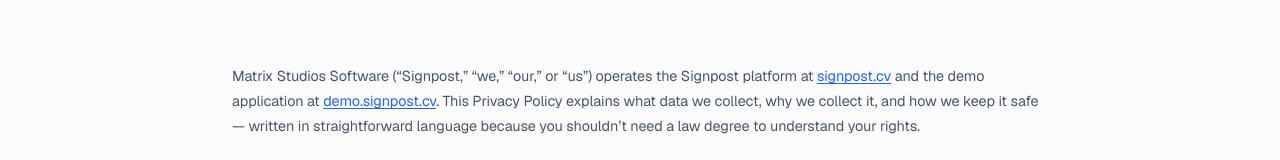
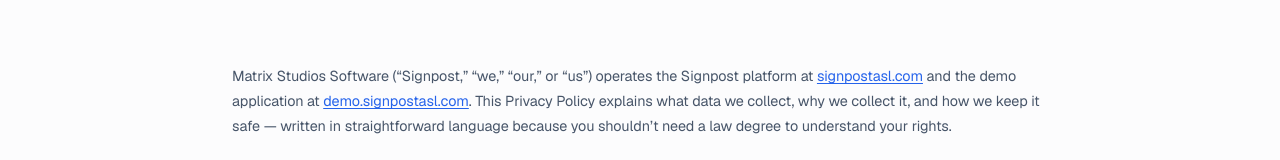
Before and after one commit to SignpostApp/landing, a Next.js app: page /legal/privacy in a window 1280 px wide. Shown: the part 289-449 px from the top of the page. Built offline with nearby package versions, Linux system fonts and the light colour scheme; no server answers.

Commit message:
Move the site to signpostasl.com and redirect signpost.cv

```diff
--- a/next.config.ts
+++ b/next.config.ts
@@ -62,12 +62,12 @@
   },
   async redirects() {
     return [
-      {
+      ...["www.signpostasl.com", "signpost.cv", "www.signpost.cv"].map((host) => ({
         source: "/:path*",
-        has: [{ type: "host", value: "www.signpost.cv" }],
-        destination: "https://signpost.cv/:path*",
+        has: [{ type: "host" as const, value: host }],
+        destination: "https://signpostasl.com/:path*",
         permanent: true,
-      },
+      })),
       {
         source: "/:path((?!ingest/).+)/",
         destination: "/:path",
--- a/src/app/LandingPage.tsx
+++ b/src/app/LandingPage.tsx
@@ -6,6 +6,7 @@
 import WhiteWaitlistModal from "./WhiteWaitlistModal";
 import SiteHeader from "./_components/SiteHeader";
 import SiteFooter from "./_components/SiteFooter";
+import { DEMO_URL } from "./_components/navData";
 import type { Post } from "./blog/posts";
 import { useLandingAnimations } from "./useLandingAnimations";
 
@@ -39,7 +40,7 @@
   {
     n: "01",
     title: "Open the app",
-    body: "Visit demo.signpost.cv in any modern browser. Hand tracking runs locally on your device, so a webcam is all you need to start. Or, you can opt for traditional learning methods using videos.",
+    body: "Visit demo.signpostasl.com in any modern browser. Hand tracking runs locally on your device, so a webcam is all you need to start. Or, you can opt for traditional learning methods using videos.",
   },
   {
     n: "02",
@@ -180,7 +181,7 @@
                 {/* Primary CTA */}
                 <a
                   data-hero-item
-                  href="https://demo.signpost.cv"
+                  href={DEMO_URL}
                   target="_blank"
                   rel="noopener noreferrer"
                   className="group inline-flex items-center justify-center gap-2 rounded-lg bg-blue-600 hover:bg-blue-700 active:bg-blue-800 text-white px-6 py-3.5 text-sm font-semibold transition-colors duration-150"
@@ -572,7 +573,7 @@
             </p>
             <div className="flex flex-col sm:flex-row gap-3 sm:gap-4 justify-center items-center">
               <a
-                href="https://demo.signpost.cv"
+                href={DEMO_URL}
                 target="_blank"
                 rel="noopener noreferrer"
                 className="group inline-flex items-center justify-center gap-2 rounded-lg bg-blue-600 hover:bg-blue-700 active:bg-blue-800 text-white px-6 py-3.5 text-sm font-semibold transition-colors duration-150"
--- a/src/app/_components/navData.ts
+++ b/src/app/_components/navData.ts
@@ -38,7 +38,7 @@
   href: string;
 };
 
-export const DEMO_URL = "https://demo.signpost.cv";
+export const DEMO_URL = "https://demo.signpostasl.com";
 
 export const NAV_MENUS: NavMenu[] = [
   {
--- a/src/app/_components/statusData.ts
+++ b/src/app/_components/statusData.ts
@@ -1,4 +1,4 @@
-export const STATUS_URL = "https://status.signpost.cv";
+export const STATUS_URL = "https://status.signpostasl.com";
 
 export type StatusKey =
   | "operational"
--- a/src/app/blog/[slug]/page.tsx
+++ b/src/app/blog/[slug]/page.tsx
@@ -13,6 +13,7 @@
   wordCount,
   type Post,
 } from "../posts";
+import { DEMO_URL } from "@/app/_components/navData";
 import { SITE_URL, ogImage, pageMetadata, type OgImage } from "@/lib/seo";
 
 function postOgImage(post: Post): OgImage {
@@ -153,7 +154,7 @@
               needed.
             </p>
             <a
-              href="https://demo.signpost.cv"
+              href={DEMO_URL}
               target="_blank"
               rel="noopener noreferrer"
               className="mt-6 inline-flex items-center justify-center gap-2 bg-blue-600 hover:bg-blue-700 active:bg-blue-800 text-white px-6 py-3 text-sm font-semibold transition-[transform,box-shadow,background-color] duration-200 shadow-[0_1px_2px_rgba(37,99,235,0.15),0_10px_28px_-10px_rgba(37,99,235,0.55)] hover:-translate-y-0.5"
--- a/src/app/layout.tsx
+++ b/src/app/layout.tsx
@@ -4,6 +4,7 @@
 import { Geist, JetBrains_Mono } from "next/font/google";
 
 import AttributionCapture from "./AttributionCapture";
+import { DEMO_URL } from "./_components/navData";
 import {
   DEFAULT_OG_IMAGE,
   SITE_DESCRIPTION,
@@ -252,8 +253,8 @@
         {
           "@type": "HowToStep",
           name: "Open the Signpost demo in your browser",
-          text: "Visit the Signpost demo at demo.signpost.cv. No sign-up or download is required for the demo.",
-          url: "https://demo.signpost.cv",
+          text: "Visit the Signpost demo at demo.signpostasl.com. No sign-up or download is required for the demo.",
+          url: DEMO_URL,
         },
         {
           "@type": "HowToStep",
--- a/src/app/legal/privacy/page.tsx
+++ b/src/app/legal/privacy/page.tsx
@@ -29,17 +29,17 @@
           &ldquo;our,&rdquo; or &ldquo;us&rdquo;) operates the Signpost
           platform at{" "}
           <a
-            href="https://signpost.cv"
+            href="https://signpostasl.com"
             className="text-accent-light hover:underline"
           >
-            signpost.cv
+            signpostasl.com
           </a>{" "}
           and the demo application at{" "}
           <a
-            href="https://demo.signpost.cv"
+            href="https://demo.signpostasl.com"
             className="text-accent-light hover:underline"
           >
-            demo.signpost.cv
+            demo.signpostasl.com
           </a>
           . This Privacy Policy explains what data we collect, why we collect
           it, and how we keep it safe — written in straightforward language
--- a/src/app/og/route.tsx
+++ b/src/app/og/route.tsx
@@ -170,7 +170,7 @@
           }}
         >
           <span style={{ fontSize: 26, fontWeight: 600, color: "#2563eb" }}>
-            signpost.cv
+            signpostasl.com
           </span>
           <span style={{ fontSize: 24, color: "#94a3b8" }}>
             Free demo · No sign-up
--- a/src/app/robots.ts
+++ b/src/app/robots.ts
@@ -1,4 +1,6 @@
 import type { MetadataRoute } from "next";
+
+import { SITE_URL } from "@/lib/seo";
 
 export default function robots(): MetadataRoute.Robots {
   return {
@@ -9,6 +11,6 @@
         disallow: ["/_next/", "/api/"],
       },
     ],
-    sitemap: "https://signpost.cv/sitemap.xml",
+    sitemap: `${SITE_URL}/sitemap.xml`,
   };
 }
--- a/src/instrumentation-client.ts
+++ b/src/instrumentation-client.ts
@@ -2,7 +2,7 @@
 
 const POSTHOG_KEY = process.env.NEXT_PUBLIC_POSTHOG_KEY;
 const POSTHOG_HOST = process.env.NEXT_PUBLIC_POSTHOG_HOST || "https://us.i.posthog.com";
-const DEMO_ORIGIN = "https://demo.signpost.cv";
+const DEMO_ORIGIN = "https://demo.signpostasl.com";
 
 function trackDemoClick(event: MouseEvent) {
   if (event.type === "auxclick" && event.button !== 1) return;
--- a/src/lib/seo.ts
+++ b/src/lib/seo.ts
@@ -1,6 +1,6 @@
 import type { Metadata } from "next";
 
-export const SITE_URL = "https://signpost.cv";
+export const SITE_URL = "https://signpostasl.com";
 export const SITE_NAME = "Signpost";
 export const SITE_TITLE = "Learn ASL Online for Free with Real-Time Feedback";
 export const SITE_DESCRIPTION =
```
Also changed, not shown: 2 other files (tests, documents, lock files or other folders).
